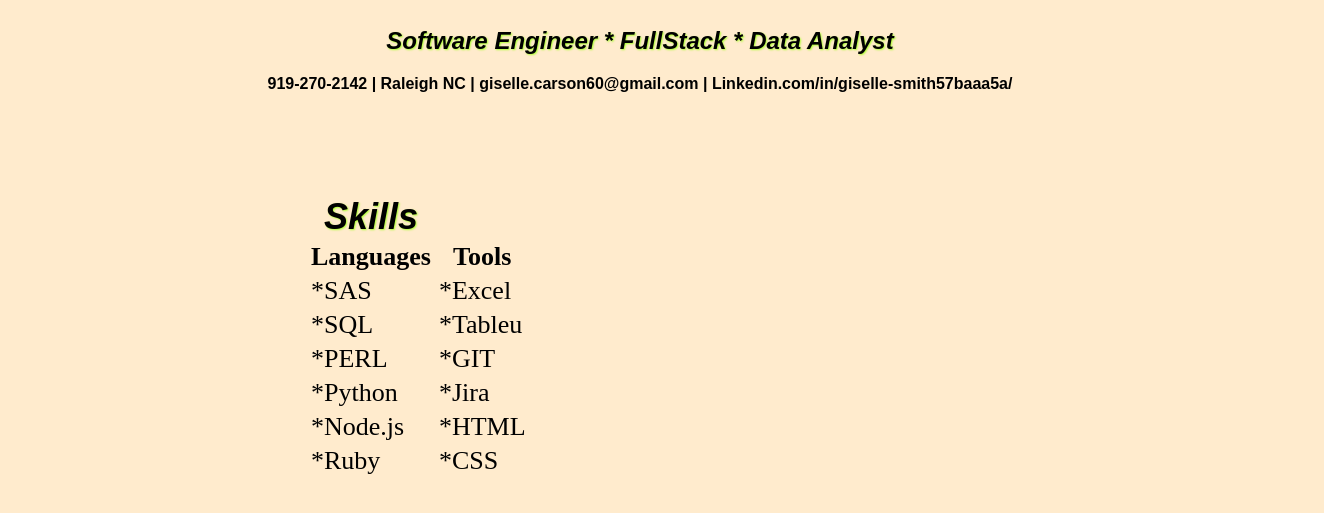
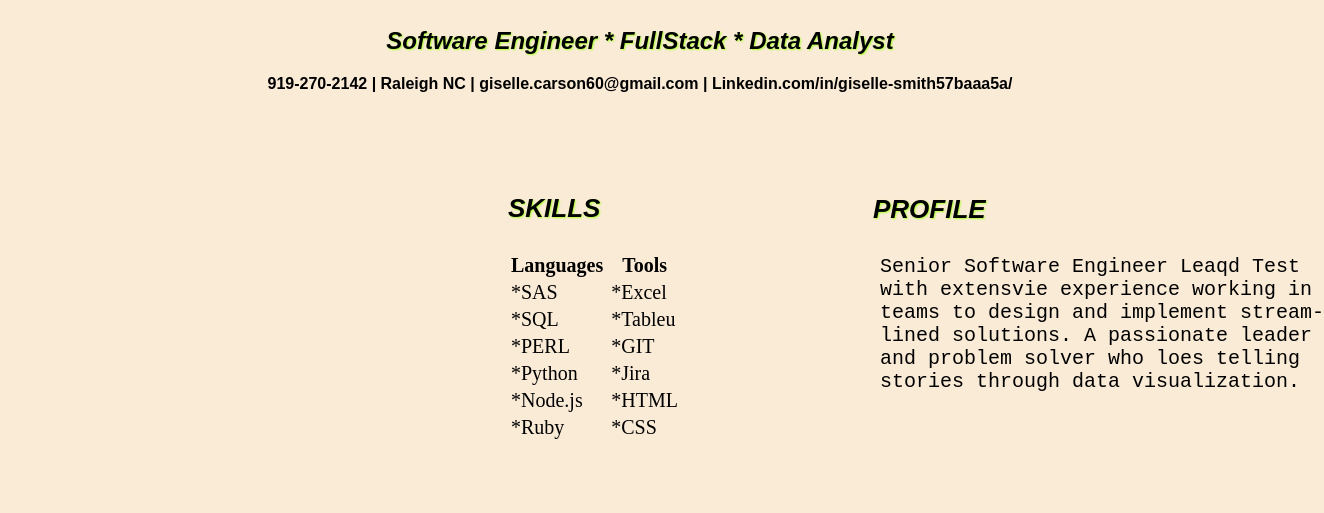
Before and after one commit to gisellec60/my-webpage, a plain HTML site: page index.html in a window 1280 px wide. Shown: the part 151-664 px from the top of the page, 1324 px wide, since content can reach past the window. Drawn offline with Linux system fonts and the light colour scheme.

Commit message:
index.html and sytle.css 1/22/2023

```diff
--- a/index.html
+++ b/index.html
@@ -9,14 +9,9 @@
     <h2>Software Engineer * FullStack * Data Analyst</h2>
     <p id="personal"> 919-270-2142 | Raleigh NC | giselle.carson60@gmail.com |
     Linkedin.com/in/giselle-smith57baaa5a/</p>
-    <div id="line"></div>
+    <h3 id="skills">SKILLS </h3>
+    <h3 id="prof">PROFILE</h3>
     <table>
-      <tr>
-        <th id="skills">
-          Skills
-        </th>
-      </tr>
-
       <tr>
         <th>Languages</th>
         <th></th>
@@ -58,7 +53,14 @@
         <td></td>
         <td>*CSS</td>
       </tr>
-
     </table>
+    <pre id="profile">
+      Senior Software Engineer Leaqd Test
+      with extensvie experience working in
+      teams to design and implement stream-
+      lined solutions. A passionate leader
+      and problem solver who loes telling
+      stories through data visualization.
+    </pre>
   </body>
 </html>
--- a/style.css
+++ b/style.css
@@ -16,18 +16,35 @@ p#personal {
     font-weight:900;
     font-family:Arial;
 }
-body {
-    background-color:blanchedalmond
-}
-
-th#skills{
-    font-size:36px;
+h3#prof{
+    font-size:26px;
     font-style:italic;
     font-family:Arial;
     text-shadow: 1px 1px 2px greenyellow;
+    margin-top: -56px;
+    margin-left:865px;
 }
-table{
+
+h3#skills {
+    font-style:italic;
+    font-family:Arial;
+    text-shadow: 1px 1px 2px greenyellow;
     margin-top: 100px;
-    margin-left:300px;
-    font-size:26px
+    margin-left:500px;
+    font-size:26px;
 }
+
+table {
+    margin-top: 10px;
+    margin-left:500px;
+    font-size:20px;
+}
+
+body {
+    background-color:antiquewhite;
+}
+pre#profile{
+    margin-top: -210px;
+    margin-left:800px;
+    font-size:20px;
+}
```
